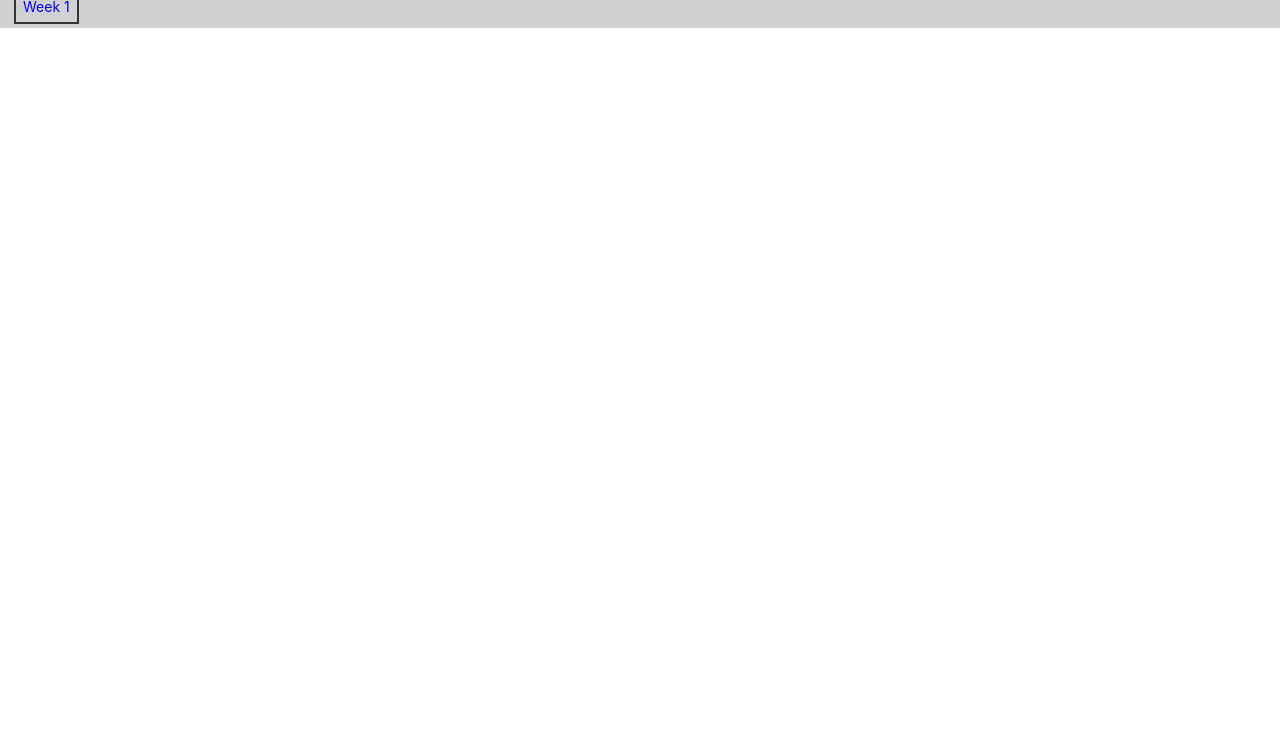
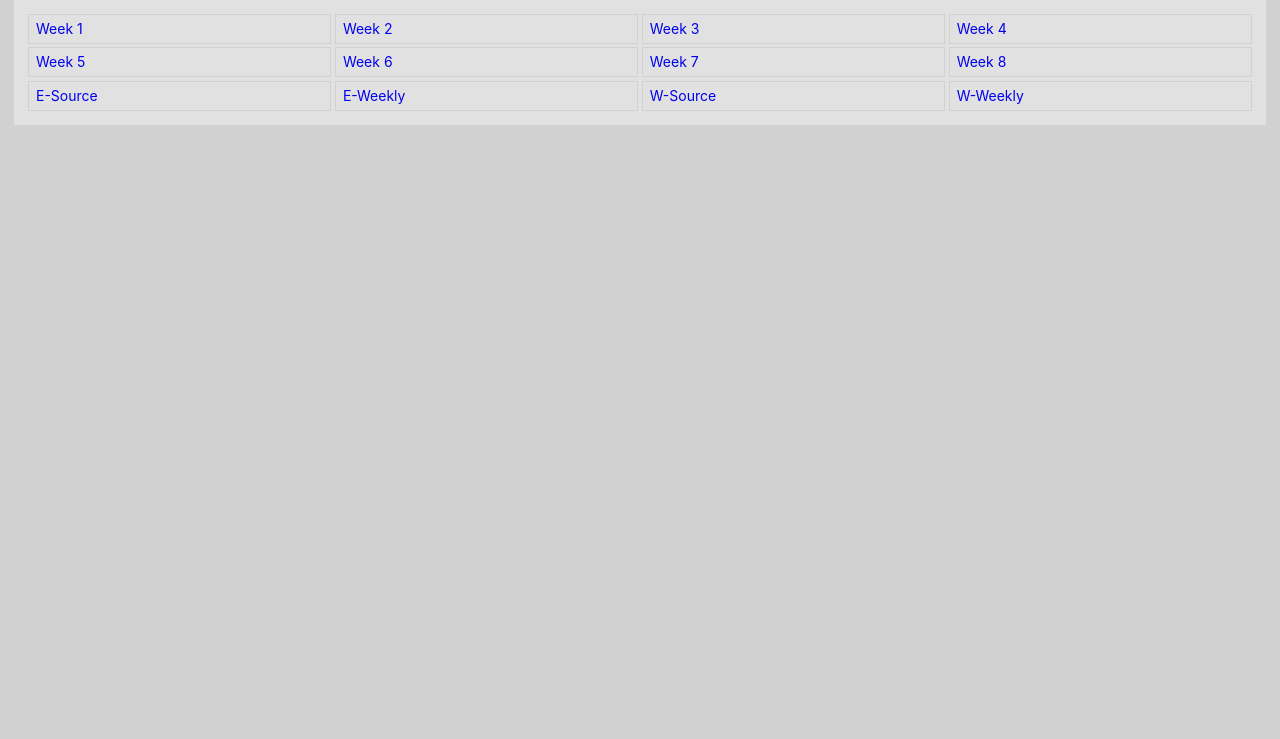
Before and after one commit to ericyork/shp-demo, a plain HTML site: page index.html in a window 1280 px wide. Shown: the part 80-819 px from the top of the page. Drawn offline with Linux system fonts and the light colour scheme.

Commit message:
adds grid support

```diff
--- a/css/dir.css
+++ b/css/dir.css
@@ -3,19 +3,25 @@ body {
   font-weight: 400;
   font-size: 14px;
   line-height: 1;
-  width: 100vw;
-  height: 100vh;
   margin: 0 auto;
   border: none;
   box-sizing: content-box;
   border-radius: 0;
+  background: #d1d1d1;
+  padding: 1em;
 }
 section.dir-wrap {
   padding: 1em;
-  background: #d1d1d1;
+  background: #E1E1E1;
+  display: grid;
+  grid-template-columns: repeat(4, 1fr);
+  grid-gap: .25em;
 }
 a.dir-wk {
-  border: 2px solid #333;
+  border: 1px solid #D1D1D1;
   padding: .5em;
   text-decoration: none;
 }
+a.dir-wk:hover {
+  opacity: 0.85;
+}
--- a/index.html
+++ b/index.html
@@ -13,7 +13,54 @@
   <body>
     <h1>Directory</h1>
     <section class="dir-wrap">
-      <a href="#" class="dir-wk">Week 1</a>
+      <a href="#" class="dir-wk one">
+        <div class="thumb-wk"></div>
+        Week 1
+      </a>
+      <a href="#" class="dir-wk two">
+        <div class="thumb-wk"></div>
+        Week 2
+      </a>
+      <a href="#" class="dir-wk three">
+        <div class="thumb-wk"></div>
+        Week 3
+      </a>
+      <a href="#" class="dir-wk four">
+        <div class="thumb-wk"></div>
+        Week 4
+      </a>
+      <a href="#" class="dir-wk five">
+        <div class="thumb-wk"></div>
+        Week 5
+      </a>
+      <a href="#" class="dir-wk six">
+        <div class="thumb-wk"></div>
+        Week 6
+      </a>
+      <a href="#" class="dir-wk seven">
+        <div class="thumb-wk"></div>
+        Week 7
+      </a>
+      <a href="#" class="dir-wk eight">
+        <div class="thumb-wk"></div>
+        Week 8
+      </a>
+      <a href="#" class="dir-wk nine">
+        <div class="thumb-wk"></div>
+        E-Source
+      </a>
+      <a href="#" class="dir-wk ten">
+        <div class="thumb-wk"></div>
+        E-Weekly
+      </a>
+      <a href="#" class="dir-wk eleven">
+        <div class="thumb-wk"></div>
+        W-Source
+      </a>
+      <a href="#" class="dir-wk twelve">
+        <div class="thumb-wk"></div>
+        W-Weekly
+      </a>
     </section>
   </body>
 </html>
```
